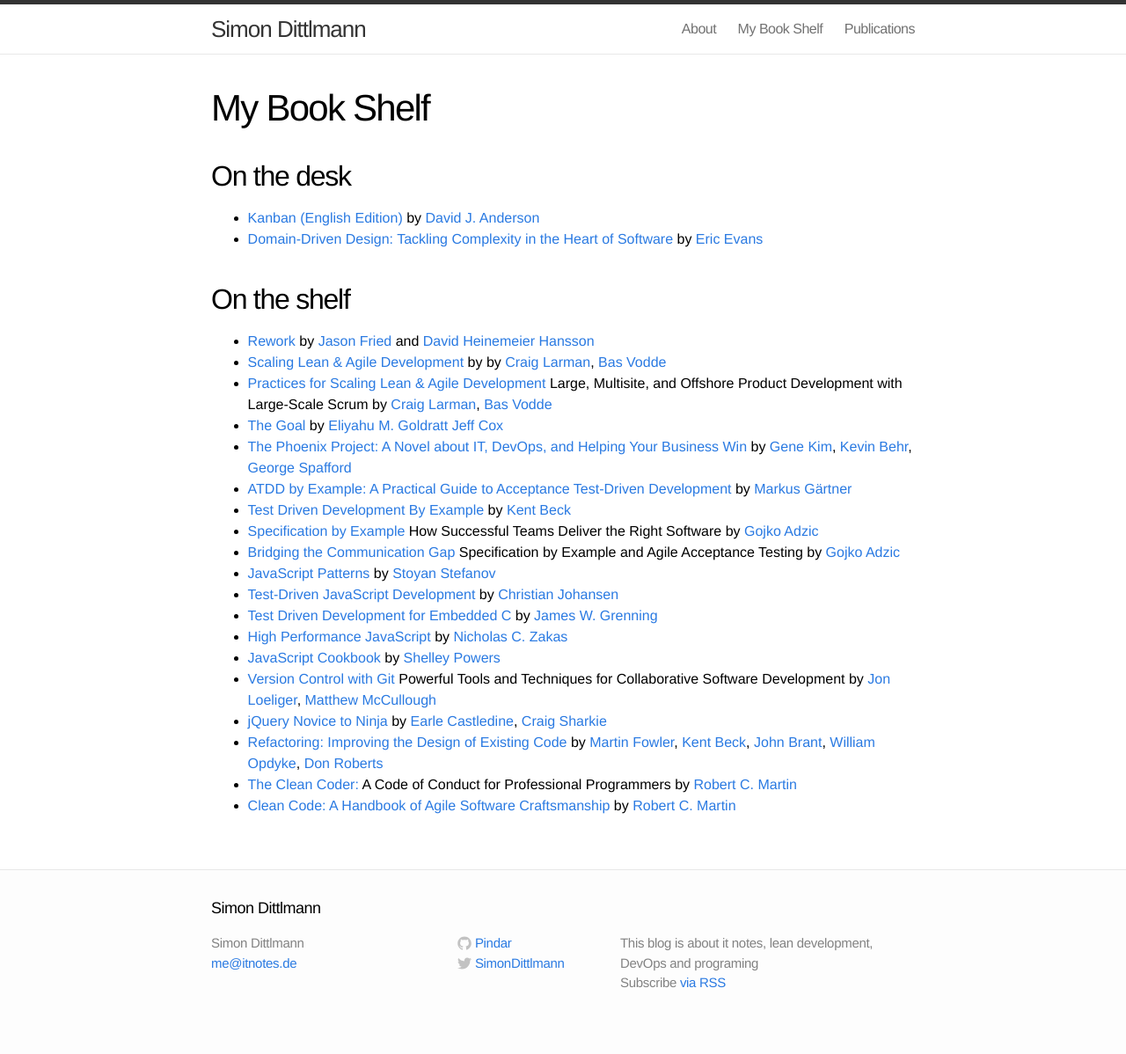
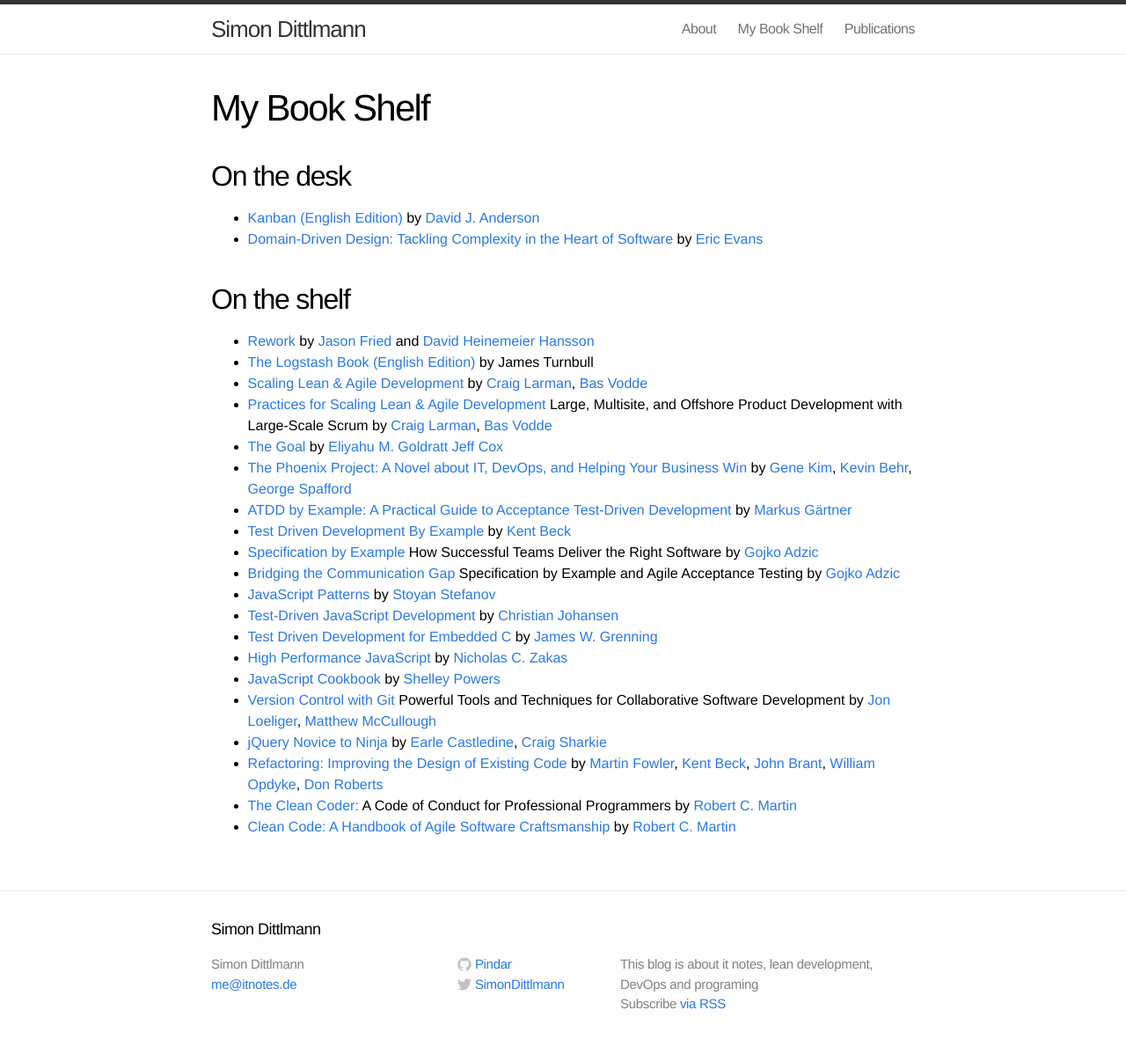
Before and after one commit to Pindar/pindar.github.io, a Jekyll site: the page built from book-shelf.md, in a window 1280 px wide. Shown: the whole page at 88% size. Built offline with Jekyll 4.4.1, drawn with Linux system fonts in a browser that asks for light colours; before the commit the page ends 1174 px from its top, so only the background shows below that.

Commit message:
add logstash book to book shelf

```diff
--- a/book-shelf.md
+++ b/book-shelf.md
@@ -14,7 +14,8 @@
 ## On the shelf
 
 * [Rework](http://www.amazon.de/gp/product/0307463745/ref=as_li_qf_sp_asin_il_tl?ie=UTF8&camp=1638&creative=6742&creativeASIN=0307463745&linkCode=as2&tag=simondittl-21&linkId=IG3GU4OMMP4R3ETO) by [Jason Fried](http://www.amazon.de/Jason-Fried/e/B002MQ13PQ/ref=dp_byline_cont_book_1) and [David Heinemeier Hansson](http://www.amazon.de/David-Heinemeier-Hansson/e/B001JS19Y8/ref=dp_byline_cont_book_2)
-* [Scaling Lean & Agile Development](http://www.amazon.de/gp/product/B001PBSDIE/ref=as_li_qf_sp_asin_il_tl?ie=UTF8&camp=1638&creative=6742&creativeASIN=B001PBSDIE&linkCode=as2&tag=simondittl-21&linkId=FPPIOHO4G4WZMA73) by by [Craig Larman](http://www.amazon.com/Craig-Larman/e/B000APVUN6/ref=dp_byline_cont_book_1), [Bas Vodde](http://www.amazon.com/Bas-Vodde/e/B002BOFWB0/ref=dp_byline_cont_book_2)
+* [The Logstash Book (English Edition)](http://www.amazon.de/gp/product/B00B9JQTCO/ref=as_li_qf_sp_asin_il_tl?ie=UTF8&camp=1638&creative=6742&creativeASIN=B00B9JQTCO&linkCode=as2&tag=simondittl-21&linkId=ZB6DKG2HG5GIHEJZ) by James Turnbull
+* [Scaling Lean & Agile Development](http://www.amazon.de/gp/product/B001PBSDIE/ref=as_li_qf_sp_asin_il_tl?ie=UTF8&camp=1638&creative=6742&creativeASIN=B001PBSDIE&linkCode=as2&tag=simondittl-21&linkId=FPPIOHO4G4WZMA73) by [Craig Larman](http://www.amazon.com/Craig-Larman/e/B000APVUN6/ref=dp_byline_cont_book_1), [Bas Vodde](http://www.amazon.com/Bas-Vodde/e/B002BOFWB0/ref=dp_byline_cont_book_2)
 * [Practices for Scaling Lean & Agile Development](http://www.amazon.de/gp/product/B0046EDOYU/ref=as_li_qf_sp_asin_il_tl?ie=UTF8&camp=1638&creative=6742&creativeASIN=B0046EDOYU&linkCode=as2&tag=simondittl-21&linkId=R3OGDM42ECNA7QRV)
 Large, Multisite, and Offshore Product Development with Large-Scale Scrum by [Craig Larman](http://www.amazon.com/Craig-Larman/e/B000APVUN6/ref=dp_byline_cont_book_1), [Bas Vodde](http://www.amazon.com/Bas-Vodde/e/B002BOFWB0/ref=dp_byline_cont_book_2)
 * [The Goal](http://www.amazon.de/gp/product/0884271951/ref=as_li_qf_sp_asin_il_tl?ie=UTF8&camp=1638&creative=6742&creativeASIN=0884271951&linkCode=as2&tag=simondittl-21&linkId=GJTA5USXTZMDZTN5) by [Eliyahu M. Goldratt](http://www.amazon.com/Eliyahu-M.-Goldratt/e/B000APWH4C/ref=dp_byline_cont_book_1) [Jeff Cox](http://www.amazon.com/s/ref=dp_byline_sr_book_2?ie=UTF8&field-author=Jeff+Cox&search-alias=books&text=Jeff+Cox&sort=relevancerank)
```
